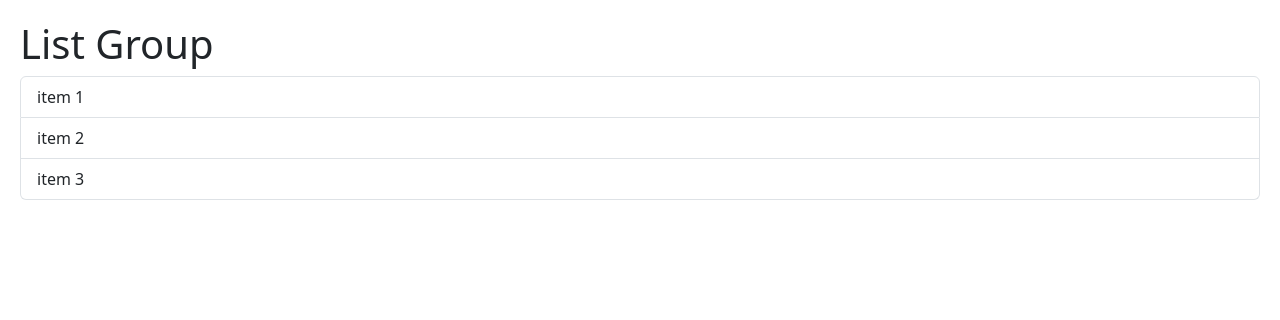
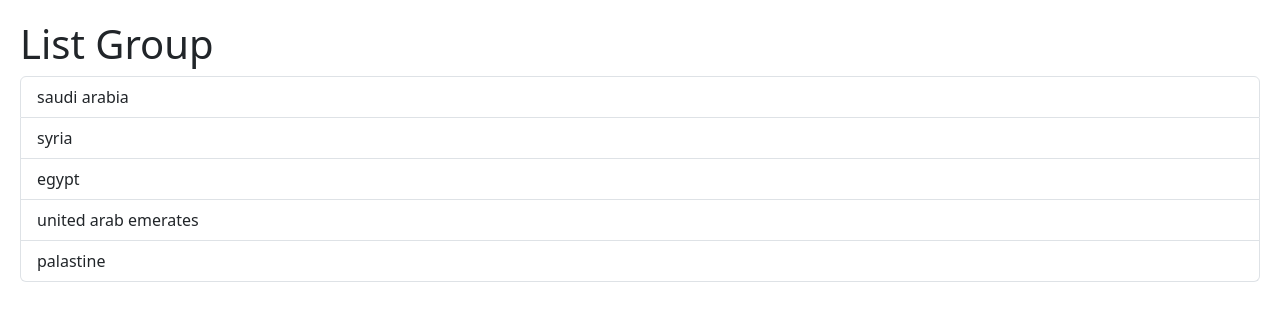
Before and after one commit to mohammad-alj/learning-react, a React (Vite) app: page / in a window 1280 px wide. Shown: the top 320 px of the page. Built offline with nearby package versions, Linux system fonts and the light colour scheme.

Commit message:
Learn about iterating over arrays and rendering elements as html elements.

```diff
--- a/src/components/ListGroup.tsx
+++ b/src/components/ListGroup.tsx
@@ -1,11 +1,18 @@
 function ListGroup() {
+	const countries: string[] = [
+		'saudi arabia',
+		'syria',
+		'egypt',
+		'united arab emerates',
+		'palastine',
+	];
 	return (
 		<>
 			<h1>List Group</h1>
 			<ul className='list-group'>
-				<li className='list-group-item'>item 1</li>
-				<li className='list-group-item'>item 2</li>
-				<li className='list-group-item'>item 3</li>
+				{countries.map(country => (
+					<li className='list-group-item'>{country}</li>
+				))}
 			</ul>
 		</>
 	);
```
